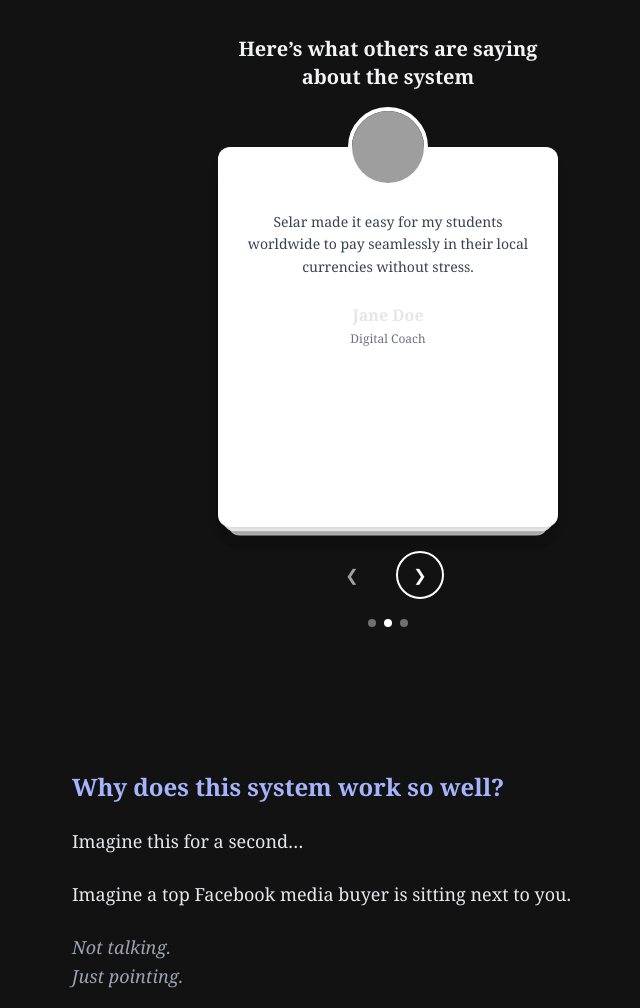
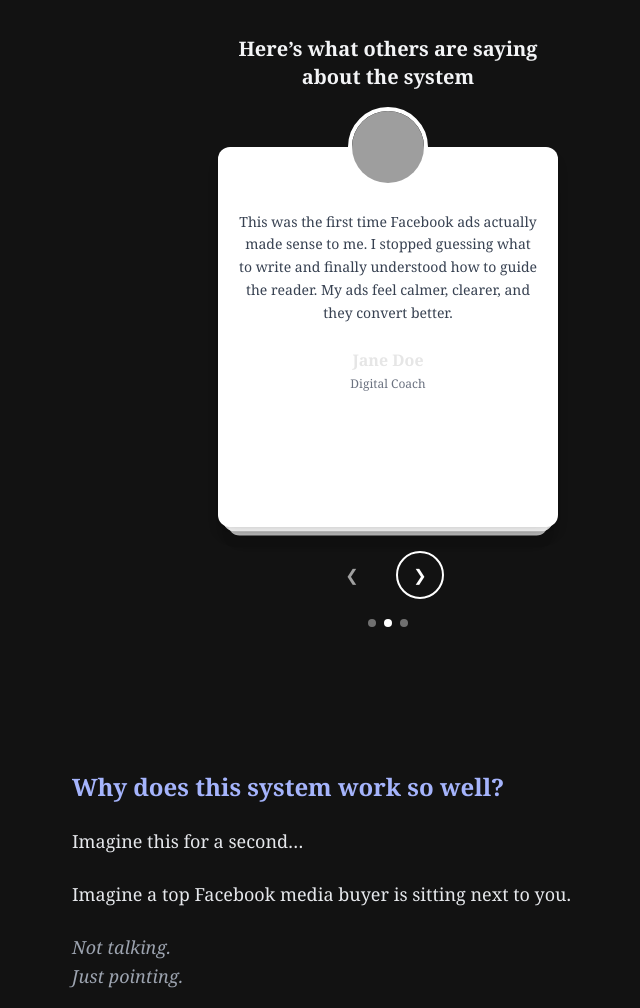
Before and after one commit to victoryetinosa20/facebook-ads-secret-system, a plain HTML site: page index.html in a window 1280 px wide. Shown: the part 4875-5883 px from the top of the page, without its empty margins (252-892 px from the left). Drawn offline with nearby package versions, Linux system fonts and the light colour scheme; grey boxes are pictures that could not be loaded.

Commit message:
Update index.html

```diff
--- a/index.html
+++ b/index.html
@@ -402,14 +402,11 @@ src="https://www.facebook.com/tr?id=1358990422223184&ev=PageView&noscript=1"
                src="https://i.ibb.co/TqBw72v7/download-8.jpg" />
 
           <p class="text-gray-700 text-sm leading-relaxed mb-6">
-            I would recommend selar anyday anytime. After struggling with different
-            payment options for receiving payments from my international clients,
-            I found selar to be the biggest solution to all my international
-            payments struggles.
+            This was the first time Facebook ads actually made sense to me. I stopped guessing what to write and finally understood how to guide the reader. My ads feel calmer, clearer, and they convert better.
           </p>
 
           <h3 class="font-semibold text-base">Naijasalesmaker</h3>
-          <p class="text-gray-500 text-xs mt-1">No.1 Sales Expert</p>
+          <p class="text-gray-900 text-xs mt-1">Online seller Expert</p>
         </div>
 
         <!-- Card -->
@@ -418,8 +415,7 @@ src="https://www.facebook.com/tr?id=1358990422223184&ev=PageView&noscript=1"
                src="https://i.ibb.co/QvdC7r1f/images-4.jpg" />
 
           <p class="text-gray-700 text-sm leading-relaxed mb-6">
-            Selar made it easy for my students worldwide to pay seamlessly in their
-            local currencies without stress.
+            This was the first time Facebook ads actually made sense to me. I stopped guessing what to write and finally understood how to guide the reader. My ads feel calmer, clearer, and they convert better.
           </p>
 
           <h3 class="font-semibold text-base">Jane Doe</h3>
@@ -432,12 +428,11 @@ src="https://www.facebook.com/tr?id=1358990422223184&ev=PageView&noscript=1"
                src="https://i.ibb.co/pBfCpBws/images-6.jpg" />
 
           <p class="text-gray-700 text-sm leading-relaxed mb-6">
-            Accepting international payments has never been this smooth. Selar is
-            a game changer for creators.
+            I’ve bought other ad courses before and most of them just show examples. This system showed me how people think while reading. After applying it, my ads started getting comments and messages instead of being ignored.
           </p>
 
           <h3 class="font-semibold text-base">John Smith</h3>
-          <p class="text-gray-500 text-xs mt-1">Content Creator</p>
+          <p class="text-gray-900 text-xs mt-1">Content Creator</p>
         </div>
 
       </div>
```
